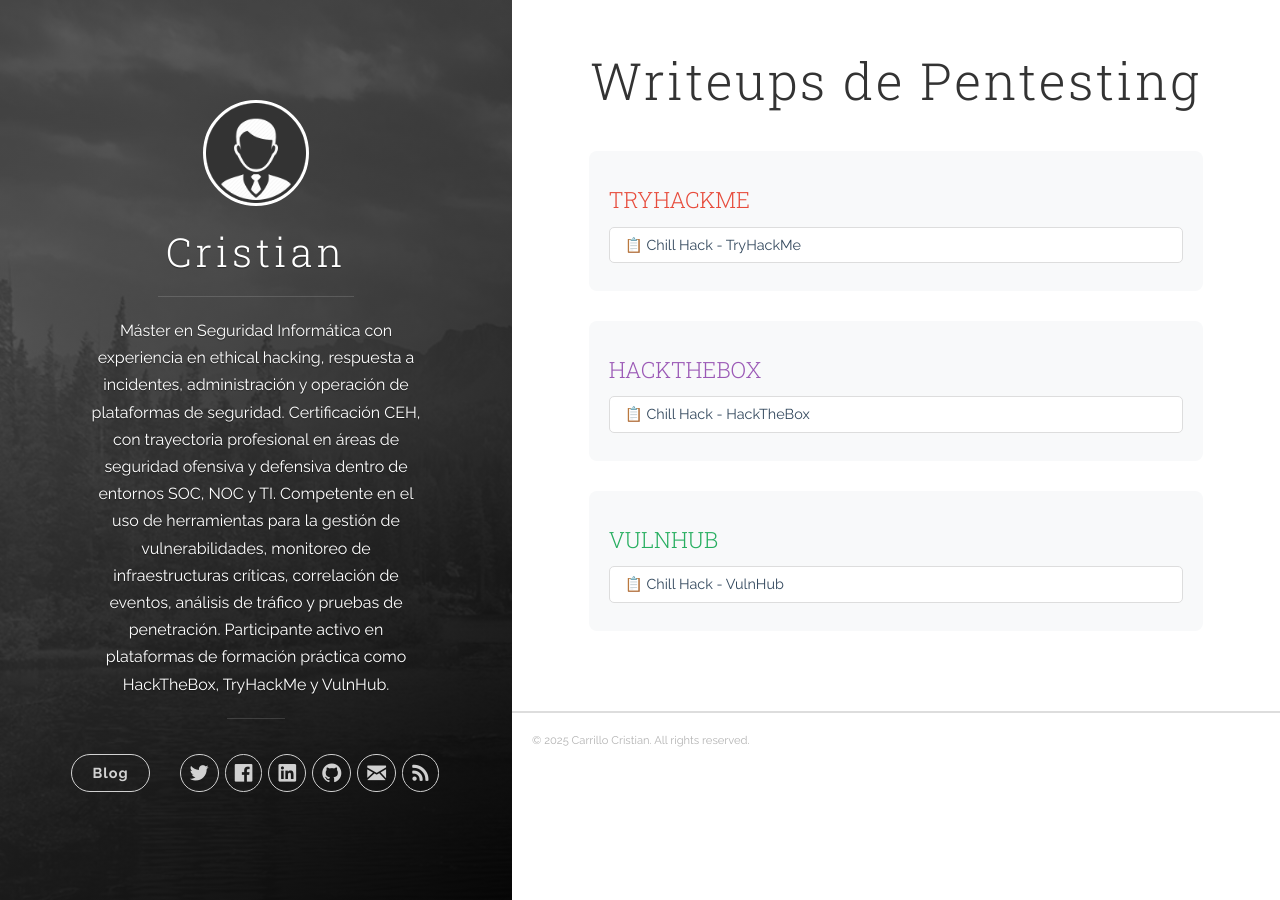
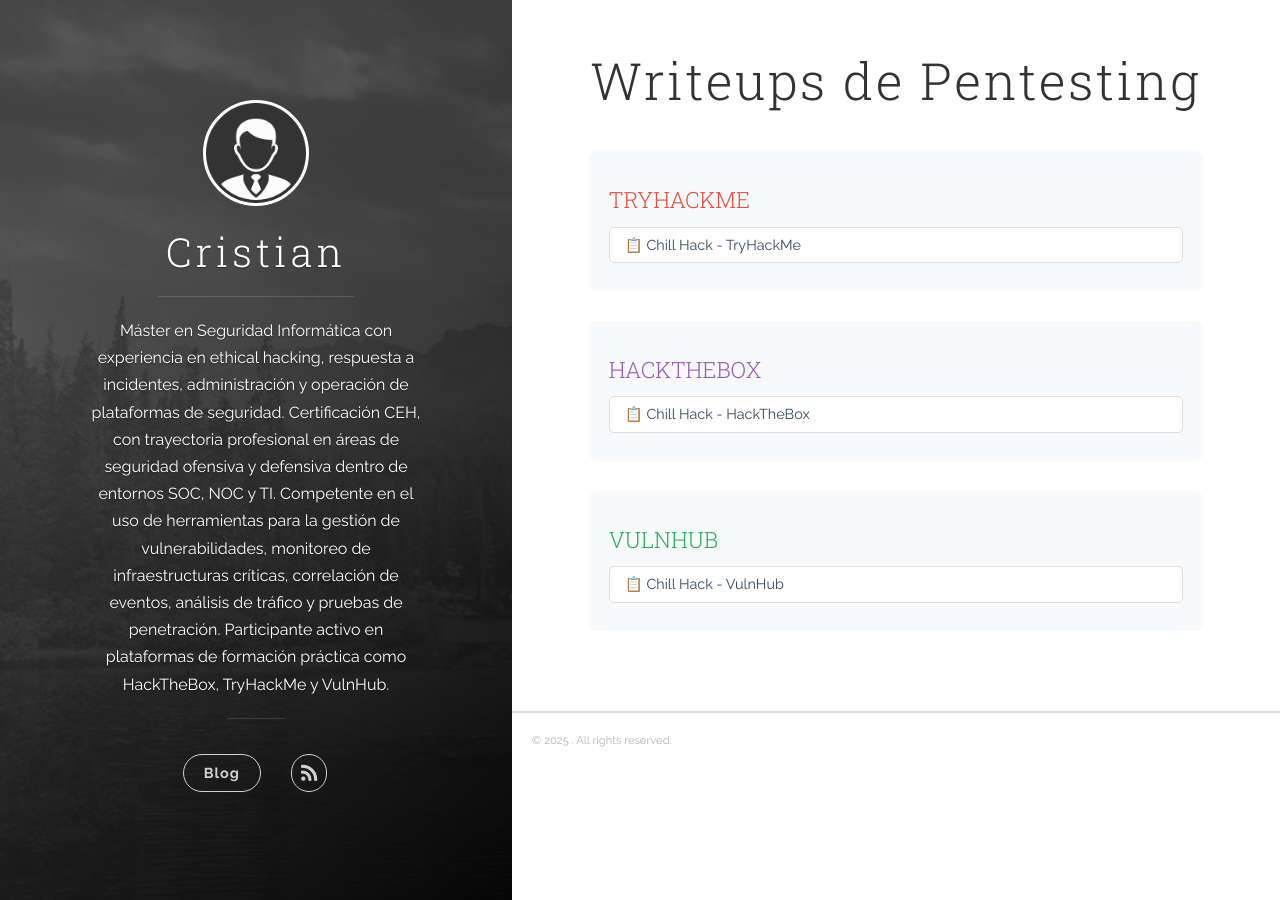
Before and after one commit to criscarrillog/criscarrillog.github.io, a Jekyll site: the page built from index.html, in a window 1280 px wide. Built offline with Jekyll 4.4.1, drawn with Linux system fonts in a browser that asks for light colours; the list of posts is cut into pages by our own code; part of the change alters nothing that is shown.

```diff
--- a/_config.yml
+++ b/_config.yml
@@ -10,13 +10,21 @@ baseurl: ''
 # disqus_shortname: 'your-disqus-name'
 # disable_landing_page: true
 
-author:
-  name: 'Carrillo Cristian'
-  email: cstevenst@gmail.com
-  twitter_username: na
-  facebook_username: danny.pillalaza
-  github_username:  na
-  linkedin_username:  davidgualoto
+#author:
+#  name: 'Carrillo Cristian'
+ # email: cstevenst@gmail.com
+  #twitter_username: na
+  #facebook_username: danny.pillalaza
+  #github_username:  na
+  #linkedin_username:  davidgualoto
+
+external_links:
+  site_oficial: ''      # ejemplo de sitio privado o institucional
+  contacto: ''  # correo de contacto
+  portal_clientes: '' # ejemplo de enlace privado
+  github: ''
+  linkedin: 'https://www.linkedin.com/in/davidgualoto/'
+  facebook: 'https://www.facebook.com/danny.pillalaza'
 
 defaults:
   -
```
